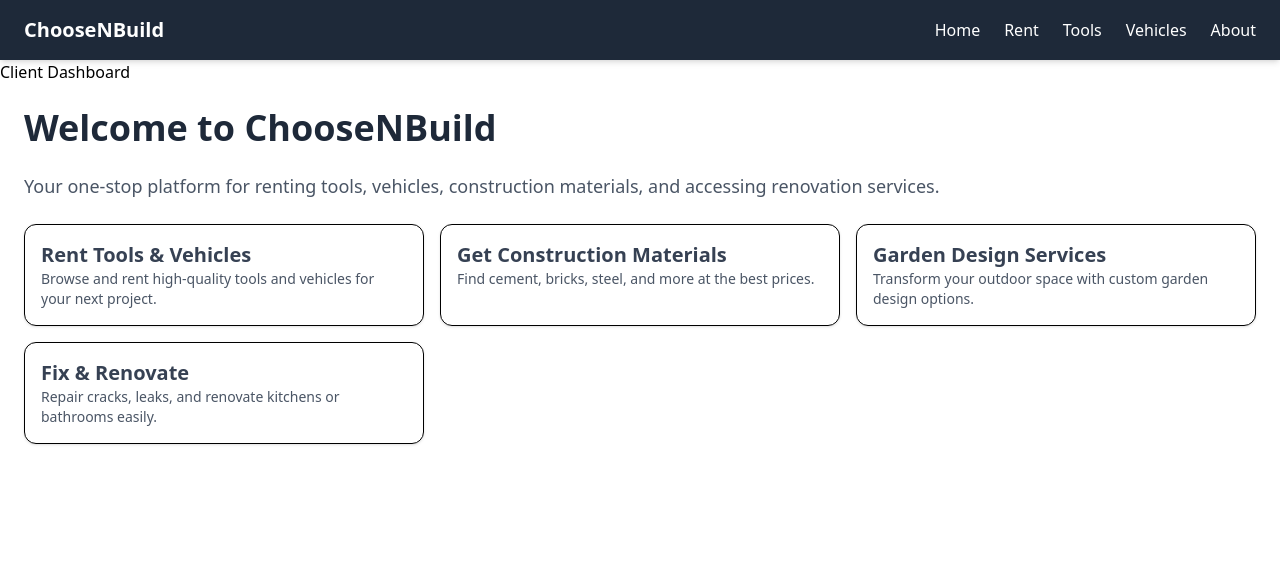
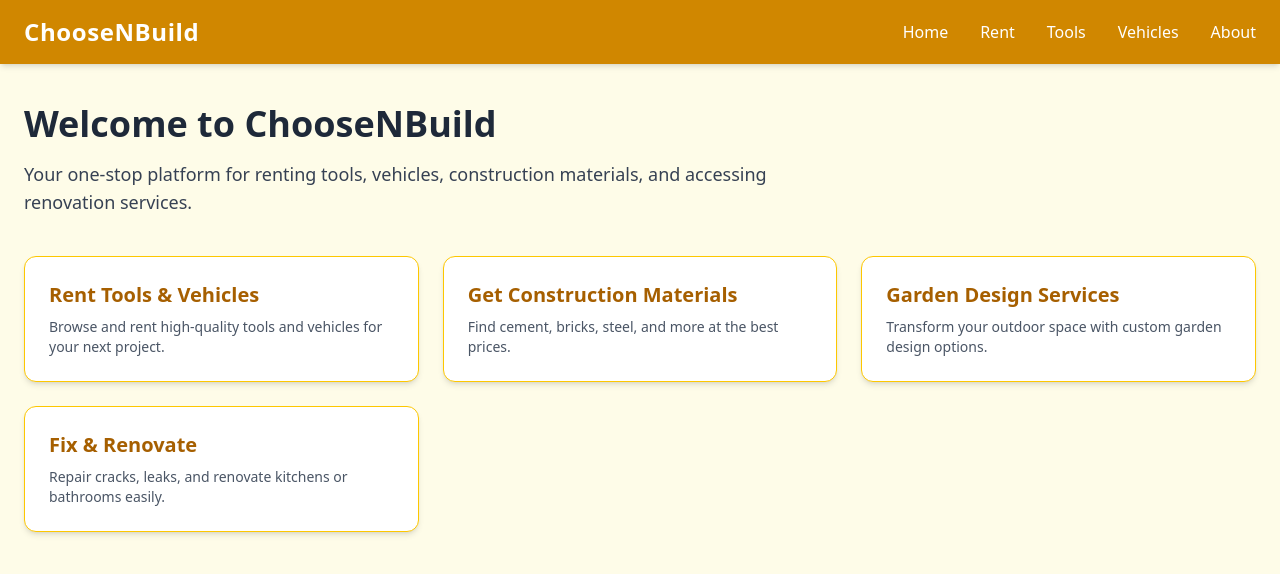
Before and after one commit to GayanukaT/ChooseNBuild, a React (Vite) app in the folder frontend/: page /clientdashboard in a window 1280 px wide. Shown: the top 574 px of the page. Built offline with nearby package versions, Linux system fonts and the light colour scheme.

Commit message:
Designed Client Side pages according to the theme

```diff
--- a/frontend/src/pages/client/ClientDashboard.jsx
+++ b/frontend/src/pages/client/ClientDashboard.jsx
@@ -2,14 +2,15 @@ import React from 'react';
 import Navbar from './components/Navbar';
 import ClientHome from './components/ClientHome';
 
-function ClientDashboard(){
-    return(
-        <div>
-            <Navbar />
-            <h1>Client Dashboard</h1>
-            <ClientHome />
-        </div>
-    );
+function ClientDashboard() {
+  return (
+    <div className="min-h-screen bg-yellow-50">
+      <Navbar />
+      <main className="max-w-7xl mx-auto px-6 py-10">
+        <ClientHome />
+      </main>
+    </div>
+  );
 }
 
 export default ClientDashboard;
--- a/frontend/src/pages/client/components/ClientHome.jsx
+++ b/frontend/src/pages/client/components/ClientHome.jsx
@@ -1,43 +1,43 @@
-import React from "react";
+import React from 'react';
 
 const ClientHome = () => {
   return (
-    <div className="p-6 space-y-6">
-      <h1 className="text-4xl font-bold text-gray-800">Welcome to ChooseNBuild</h1>
-      <p className="text-lg text-gray-600">
+    <section>
+      <h1 className="text-4xl font-bold text-gray-800 mb-4">Welcome to ChooseNBuild</h1>
+      <p className="text-lg text-gray-700 max-w-3xl mb-10">
         Your one-stop platform for renting tools, vehicles, construction materials, and accessing renovation services.
       </p>
 
-      <div className="grid grid-cols-1 md:grid-cols-2 lg:grid-cols-3 gap-4">
-        <div className="border rounded-xl p-4 shadow-sm">
-          <h2 className="text-xl font-semibold text-gray-700">Rent Tools & Vehicles</h2>
-          <p className="text-sm text-gray-600">
+      <div className="grid grid-cols-1 md:grid-cols-2 lg:grid-cols-3 gap-6">
+        <div className="border border-yellow-400 rounded-xl p-6 shadow-md hover:shadow-yellow-300 transition-shadow duration-300 bg-white">
+          <h2 className="text-xl font-semibold text-yellow-700 mb-2">Rent Tools & Vehicles</h2>
+          <p className="text-gray-600 text-sm">
             Browse and rent high-quality tools and vehicles for your next project.
           </p>
         </div>
 
-        <div className="border rounded-xl p-4 shadow-sm">
-          <h2 className="text-xl font-semibold text-gray-700">Get Construction Materials</h2>
-          <p className="text-sm text-gray-600">
+        <div className="border border-yellow-400 rounded-xl p-6 shadow-md hover:shadow-yellow-300 transition-shadow duration-300 bg-white">
+          <h2 className="text-xl font-semibold text-yellow-700 mb-2">Get Construction Materials</h2>
+          <p className="text-gray-600 text-sm">
             Find cement, bricks, steel, and more at the best prices.
           </p>
         </div>
 
-        <div className="border rounded-xl p-4 shadow-sm">
-          <h2 className="text-xl font-semibold text-gray-700">Garden Design Services</h2>
-          <p className="text-sm text-gray-600">
+        <div className="border border-yellow-400 rounded-xl p-6 shadow-md hover:shadow-yellow-300 transition-shadow duration-300 bg-white">
+          <h2 className="text-xl font-semibold text-yellow-700 mb-2">Garden Design Services</h2>
+          <p className="text-gray-600 text-sm">
             Transform your outdoor space with custom garden design options.
           </p>
         </div>
 
-        <div className="border rounded-xl p-4 shadow-sm">
-          <h2 className="text-xl font-semibold text-gray-700">Fix & Renovate</h2>
-          <p className="text-sm text-gray-600">
+        <div className="border border-yellow-400 rounded-xl p-6 shadow-md hover:shadow-yellow-300 transition-shadow duration-300 bg-white">
+          <h2 className="text-xl font-semibold text-yellow-700 mb-2">Fix & Renovate</h2>
+          <p className="text-gray-600 text-sm">
             Repair cracks, leaks, and renovate kitchens or bathrooms easily.
           </p>
         </div>
       </div>
-    </div>
+    </section>
   );
 };
 
--- a/frontend/src/pages/client/components/Navbar.jsx
+++ b/frontend/src/pages/client/components/Navbar.jsx
@@ -1,17 +1,17 @@
-import React from "react";
+import React from 'react';
 
 const Navbar = () => {
   return (
-    <nav className="bg-gray-800 text-white px-6 py-4 shadow-md">
-      <div className="max-w-7xl mx-auto flex justify-between items-center">
-        <div className="text-xl font-bold">ChooseNBuild</div>
+    <nav className="bg-yellow-600 text-white shadow-md">
+      <div className="max-w-7xl mx-auto flex justify-between items-center px-6 py-4">
+        <div className="text-2xl font-extrabold tracking-wide">ChooseNBuild</div>
 
-        <div className="space-x-6 text-sm md:text-base">
-          <a href="#" className="hover:text-gray-300 transition">Home</a>
-          <a href="#rent" className="hover:text-gray-300 transition">Rent</a>
-          <a href="#tools" className="hover:text-gray-300 transition">Tools</a>
-          <a href="#vehicles" className="hover:text-gray-300 transition">Vehicles</a>
-          <a href="#about" className="hover:text-gray-300 transition">About</a>
+        <div className="space-x-8 text-sm md:text-base">
+          <a href="#" className="hover:text-yellow-300 transition-colors duration-300">Home</a>
+          <a href="#rent" className="hover:text-yellow-300 transition-colors duration-300">Rent</a>
+          <a href="#tools" className="hover:text-yellow-300 transition-colors duration-300">Tools</a>
+          <a href="#vehicles" className="hover:text-yellow-300 transition-colors duration-300">Vehicles</a>
+          <a href="#about" className="hover:text-yellow-300 transition-colors duration-300">About</a>
         </div>
       </div>
     </nav>
```
